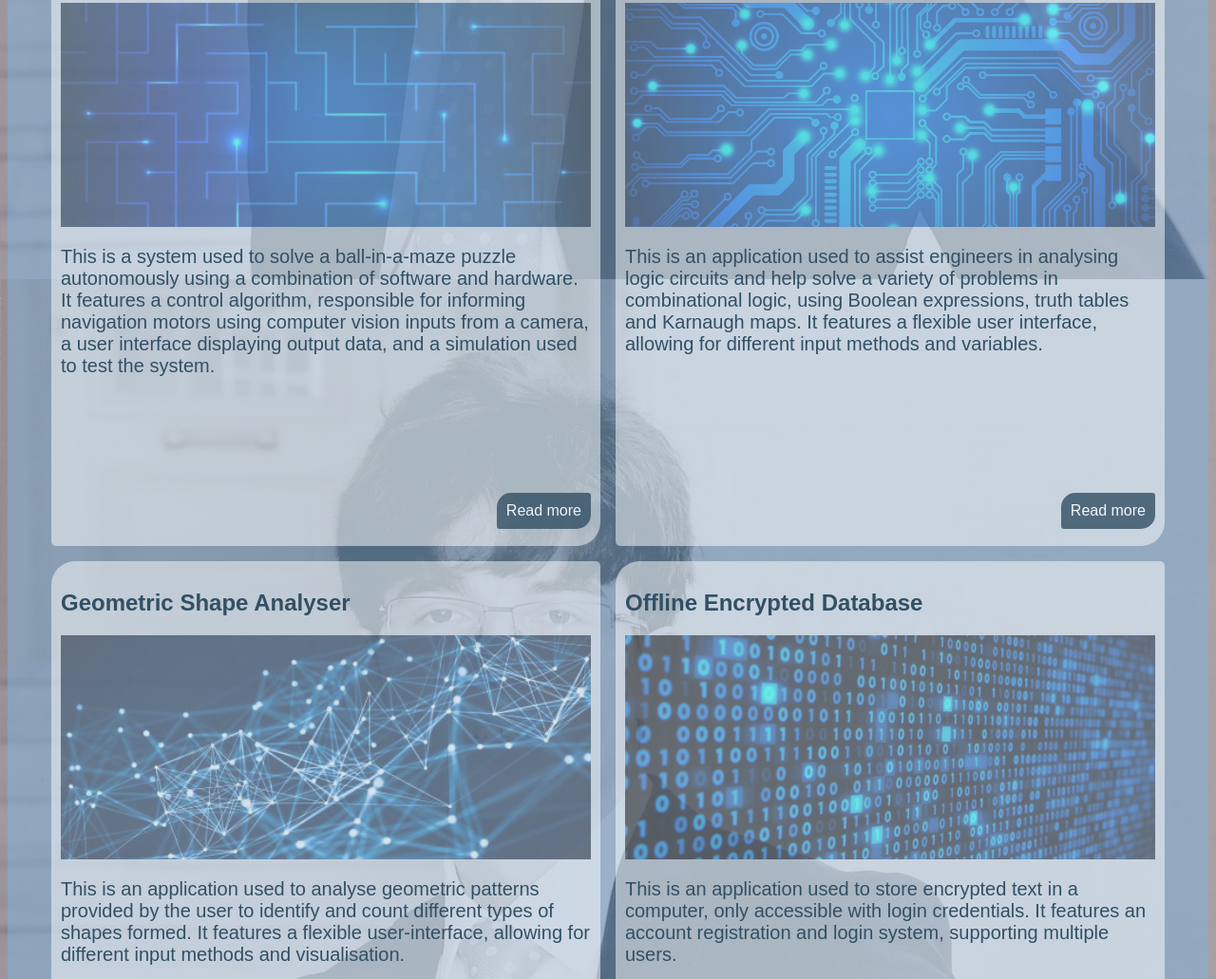
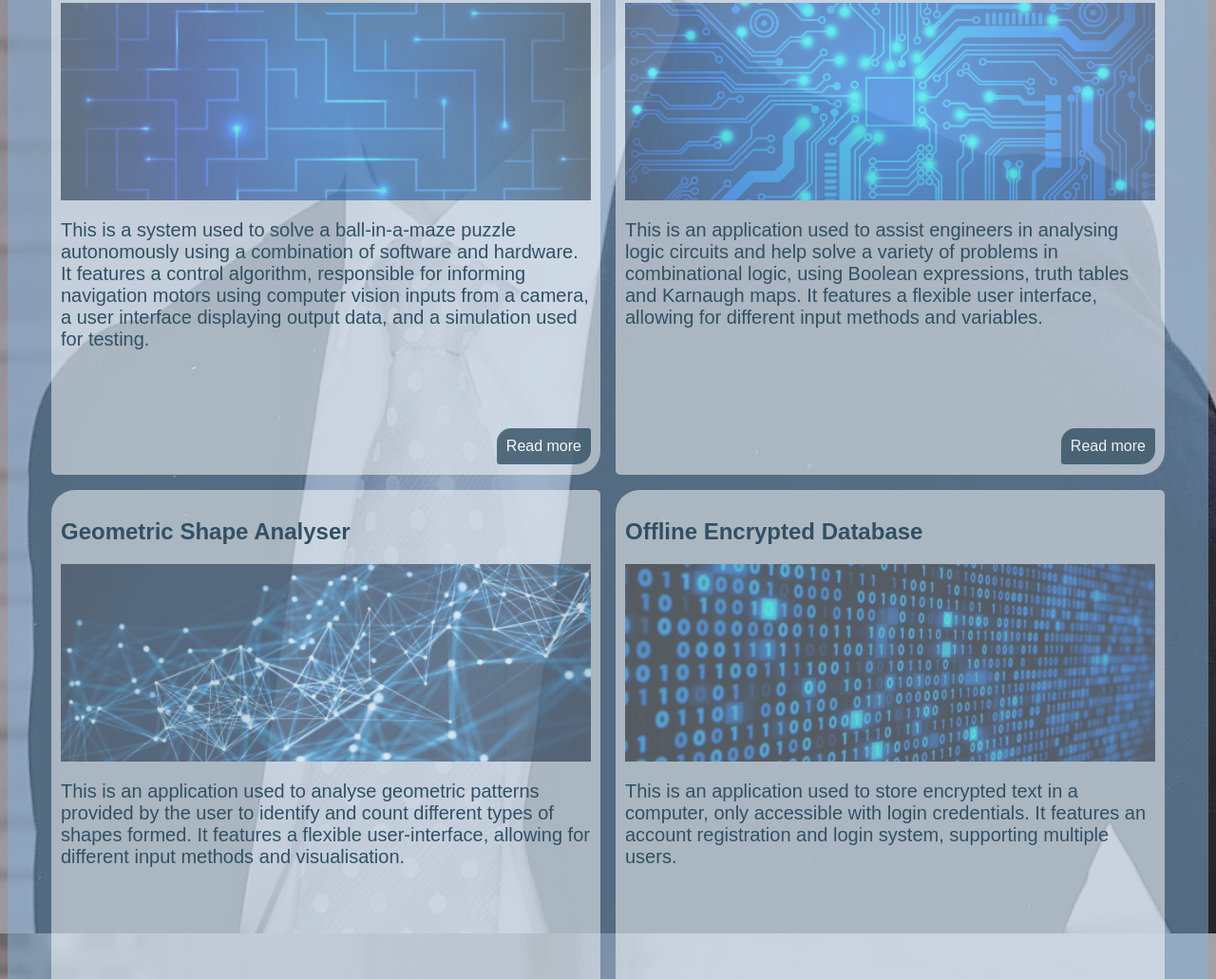
Before and after one commit to alexandrosfloros/alexandrosfloros.github.io, a plain HTML site: page index.html in a window 1280 px wide. Shown: the part 840-1871 px from the top of the page at 95% size. Drawn offline with Linux system fonts and the light colour scheme.

Commit message:
Change sizing

```diff
--- a/index.html
+++ b/index.html
@@ -36,7 +36,7 @@
 
                             <img class = "project-image" src = "assets/maze.jpg">
 
-                            <p class = "project-text">This is a system used to solve a ball-in-a-maze puzzle autonomously using a combination of software and hardware. It features a control algorithm, responsible for informing navigation motors using computer vision inputs from a camera, a user interface displaying output data, and a simulation used to test the system.</p>
+                            <p class = "project-text">This is a system used to solve a ball-in-a-maze puzzle autonomously using a combination of software and hardware. It features a control algorithm, responsible for informing navigation motors using computer vision inputs from a camera, a user interface displaying output data, and a simulation used for testing.</p>
 
                             <a href = "https://github.com/alexandrosfloros/Ball-in-a-Maze-Solver" target = "_blank"><span class = "project-button">Read more</span></a>
                         </div>
--- a/styles.css
+++ b/styles.css
@@ -5,8 +5,8 @@
 body {
     font-family: Arial;
     background-image: url("assets/background.jpg");
-    background-size: cover;
     background-attachment: fixed;
+    background-position: 50% 0%;
 }
 
 #topbar {
@@ -115,7 +115,7 @@ body {
 .project {
     background-color: rgba(255, 255, 255, 0.5);
     padding: 10px 10px;
-    height: 650px;
+    height: 575px;
     border-top-left-radius: 25px;
     border-bottom-right-radius: 25px;
     border-top-right-radius: 5px;
@@ -138,7 +138,7 @@ body {
     color: rgb(50, 80, 100);
     font-size: 20px;
     word-wrap: break-word;
-    height: 240px;
+    height: 200px;
 }
 
 .project-button {
```
